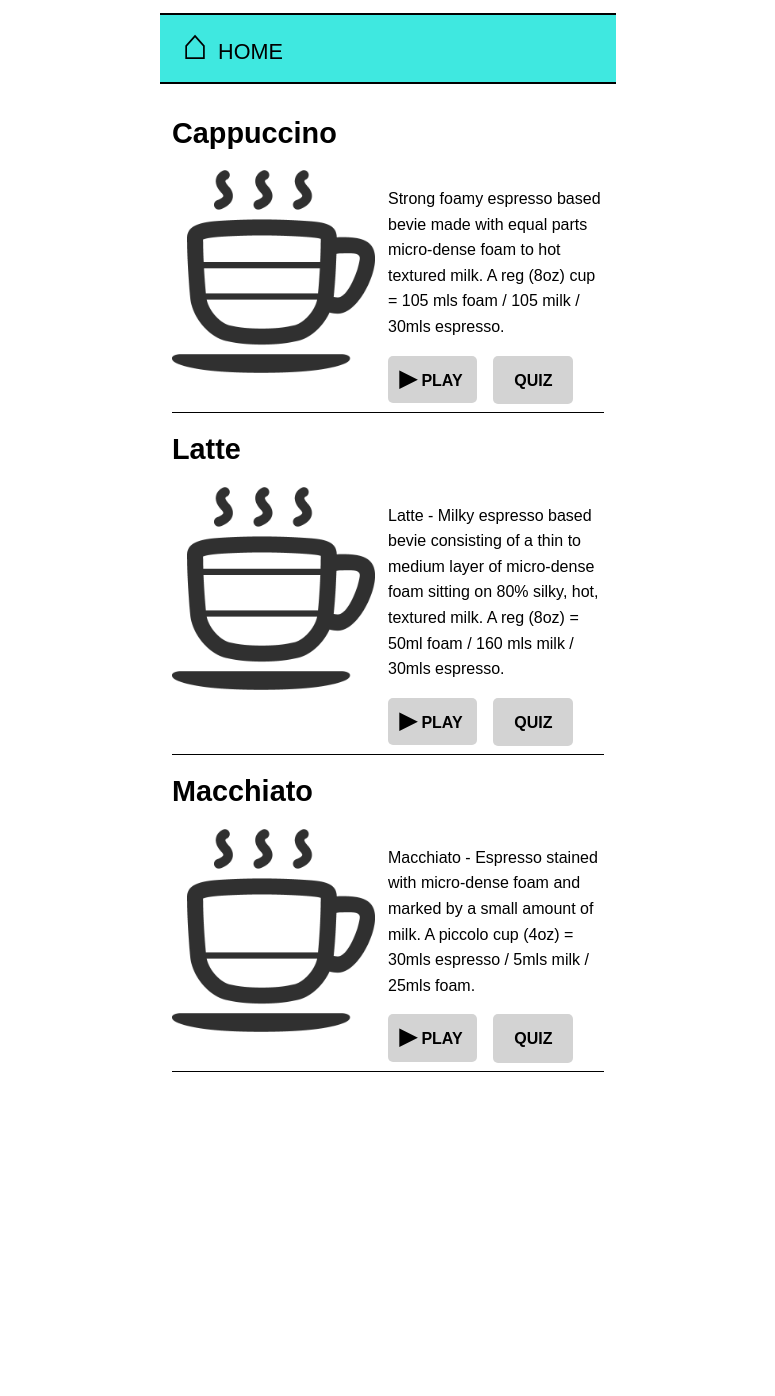
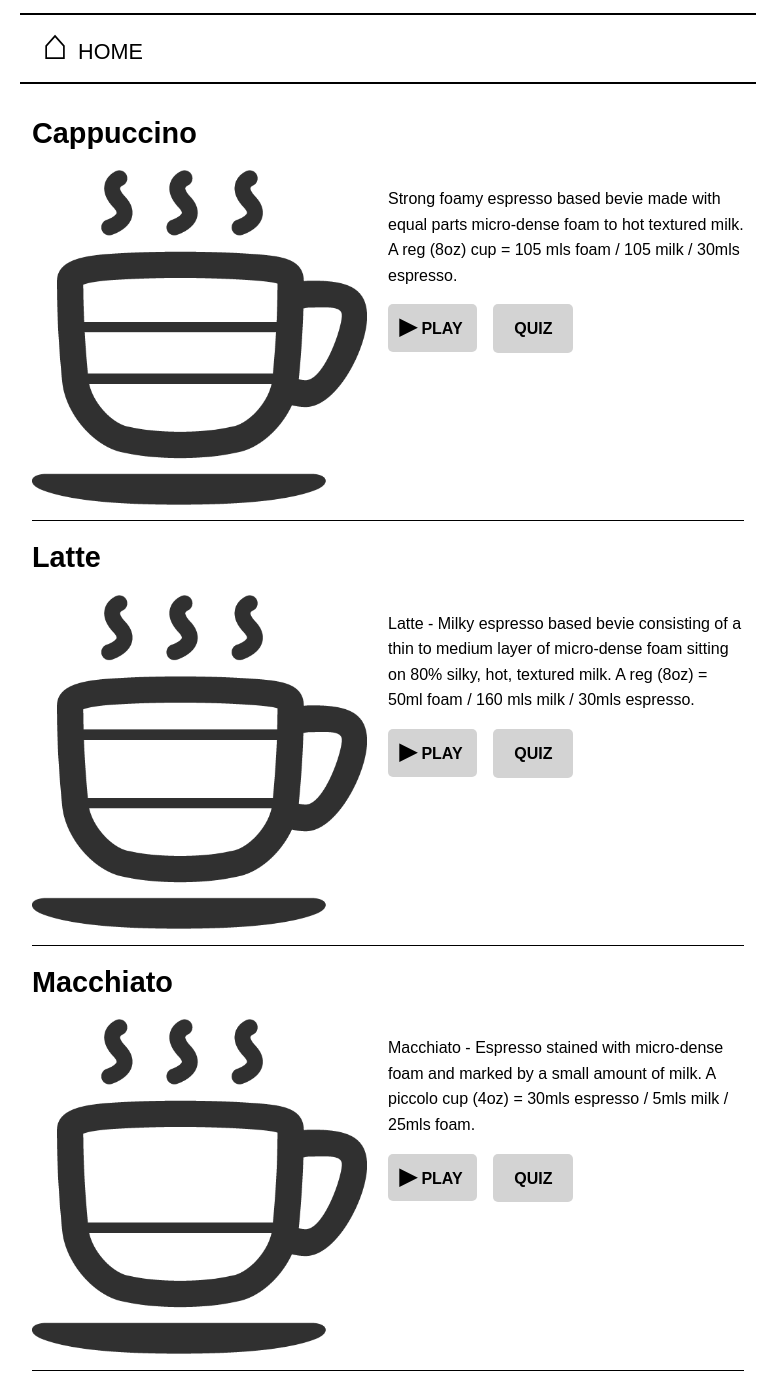
Before and after one commit to RHendery/BaristaMentor, a PHP site: page /drinks.html in a window 1280 px wide. Shown: the whole page, without its empty margins (252-1027 px from the left). Before the commit the page ends 1072 px from the top, so only its background shows below. Run offline with PHP 8.4, Linux system fonts and the light colour scheme.

Commit message:
Add fb l&f

```diff
--- a/css/global.css
+++ b/css/global.css
@@ -12,6 +12,7 @@ html {
   -ms-text-size-adjust:     100%;
 }
 body {
+  font-family: "lucida grande", tahoma, verdana, arial, sans-serif;
   margin: 0;
 }
 article,
@@ -208,7 +209,7 @@ body {
   color: #000;
   font-weight: normal;
   padding: 0.8em 12px;
-  max-width: 480px;
+  max-width: 760px; /* 480px;*/
   margin: 0 auto;
 }
 
@@ -259,7 +260,7 @@ a:focus {
 }
 
 header {
-  background-color: rgba(63, 232, 224, 1);
+  background-color: "#3b5998"; //rgba(63, 232, 224, 1);
   font-size: 135%;
   font-weight: bold;
   border-top: 2px solid #000;
```
